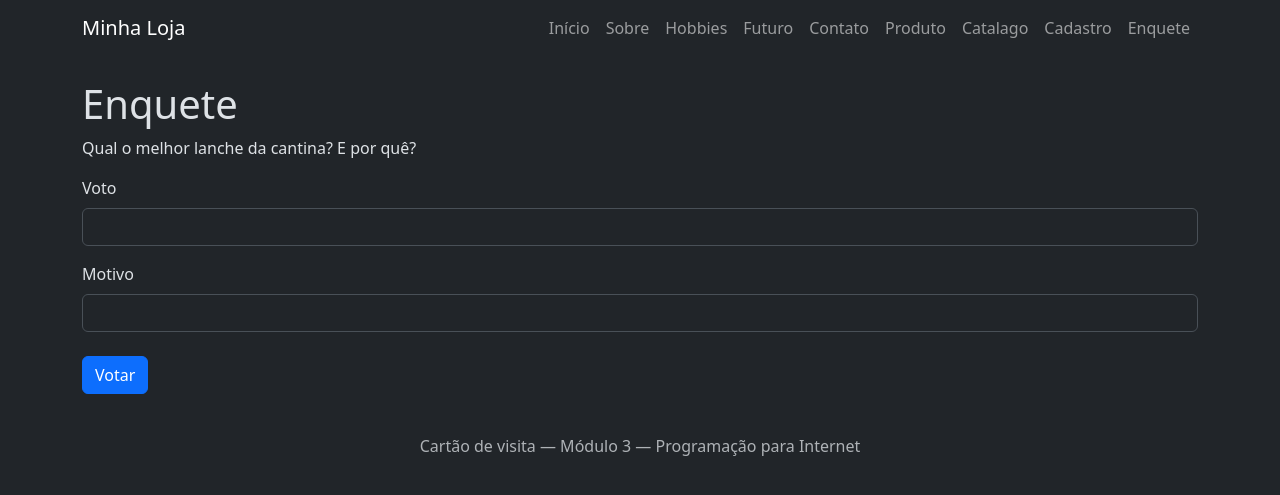
After one commit to wilsonvieiradeoliveira/pi_wilson, a Flask app: page /enquete in a window 1280 px wide. The commit adds this page. Shown: the top 495 px of the page. Run offline with Flask 3, Linux system fonts and the light colour scheme; some libraries are stand-ins or nearby versions.

Commit message:
enquete com dois campos (POST)
Co-Authored-By: Claude Sonnet 5 <noreply@anthropic.com>

```diff
--- a/app.py
+++ b/app.py
@@ -96,6 +96,15 @@ def catalago():
     return render_template("catalago.html", produtos=lista, busca=busca)
 
 
+@app.route("/enquete", methods=["GET", "POST"])
+def enquete():
+    if request.method == "POST":
+        voto = request.form["voto"]
+        motivo = request.form["motivo"]
+        return render_template("obrigado.html", voto=voto, motivo=motivo)
+    return render_template("enquete.html")
+
+
 @app.route("/produto")
 def produto():
     p = {"nome": "Caderno", "preco": 12.50, "estoque": 0, "marca": "Tilibra"}
--- a/templates/base.html
+++ b/templates/base.html
@@ -17,6 +17,8 @@
                 <a class="nav-link" href="/contato">Contato</a>
                 <a class="nav-link" href="/produto">Produto</a>
                 <a class="nav-link" href="/catalago">Catalago</a>
+                <a class="nav-link" href="/cadastro">Cadastro</a>
+                <a class="nav-link" href="/enquete">Enquete</a>
             </div>
         </div>
     </nav>
--- /dev/null
+++ b/templates/enquete.html
@@ -0,0 +1,19 @@
+{% extends "base.html" %}
+
+{% block titulo %}Enquete{% endblock %}
+
+{% block conteudo %}
+    <h1>Enquete</h1>
+    <form method="post">
+        <p>Qual o melhor lanche da cantina? E por quê?</p>
+        <div class="mb-3">
+            <label class="form-label">Voto</label>
+            <input type="text" name="voto" class="form-control" required>
+        </div>
+        <div class="mb-3">
+            <label class="form-label">Motivo</label>
+            <input type="text" name="motivo" class="form-control" required>
+        </div>
+        <button class="btn btn-primary mt-2">Votar</button>
+    </form>
+{% endblock %}
```
Also changed, not shown: templates/obrigado.html (added, +9 -0 lines).
